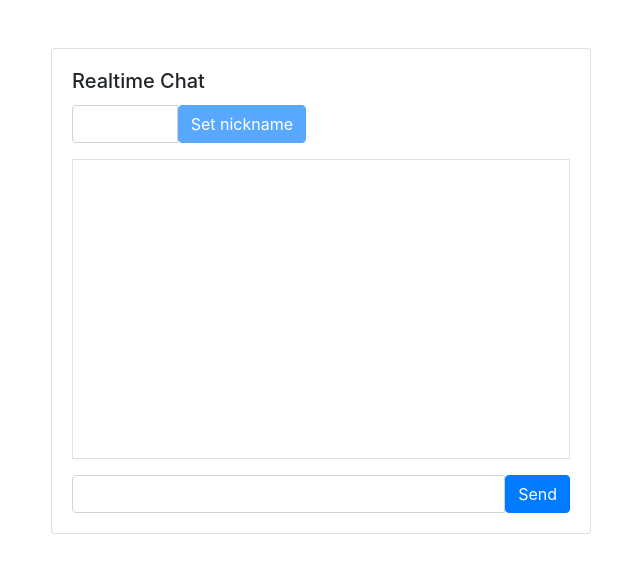
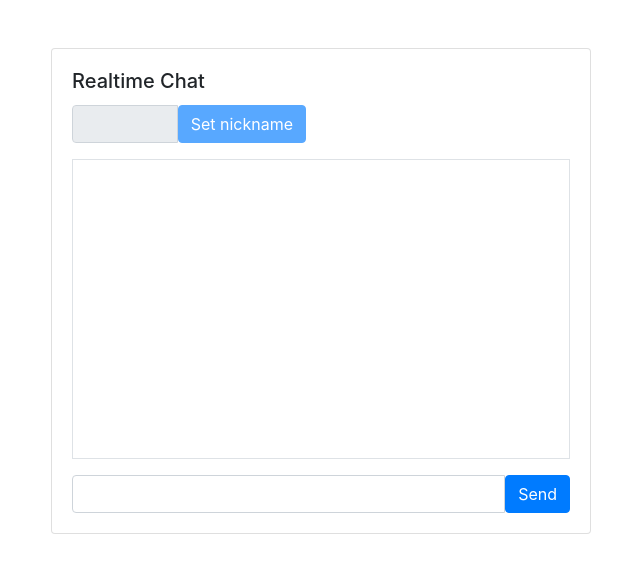
Before and after one commit to FDC-Magno/realtime_chat_for_seminar, a website: page public/index.html in a window 1280 px wide. Both pictures are taken after a click on the button "Set nickname". Shown: the whole page, without its empty margins (319-959 px from the left). Drawn offline with nearby package versions, Linux system fonts and the light colour scheme; no server answers.

Commit message:
cleanup2

```diff
--- a/index.js
+++ b/index.js
@@ -1,4 +1,5 @@
 const express = require('express')
+const path = require('path')
 const socket = require('socket.io')
 const app = express()
 const PORT = process.env.PORT || 3000
--- a/public/index.html
+++ b/public/index.html
@@ -93,7 +93,7 @@
 			console.log("nickname btn clicked")
 			const nickname = $('.nickname').val()
 			socket.emit('nickname', nickname)
-			$('.nickname').val('')
+			$('.nickname').attr('disabled', true)
 			$('#nickname').attr('disabled', true)
 		})
 
```
